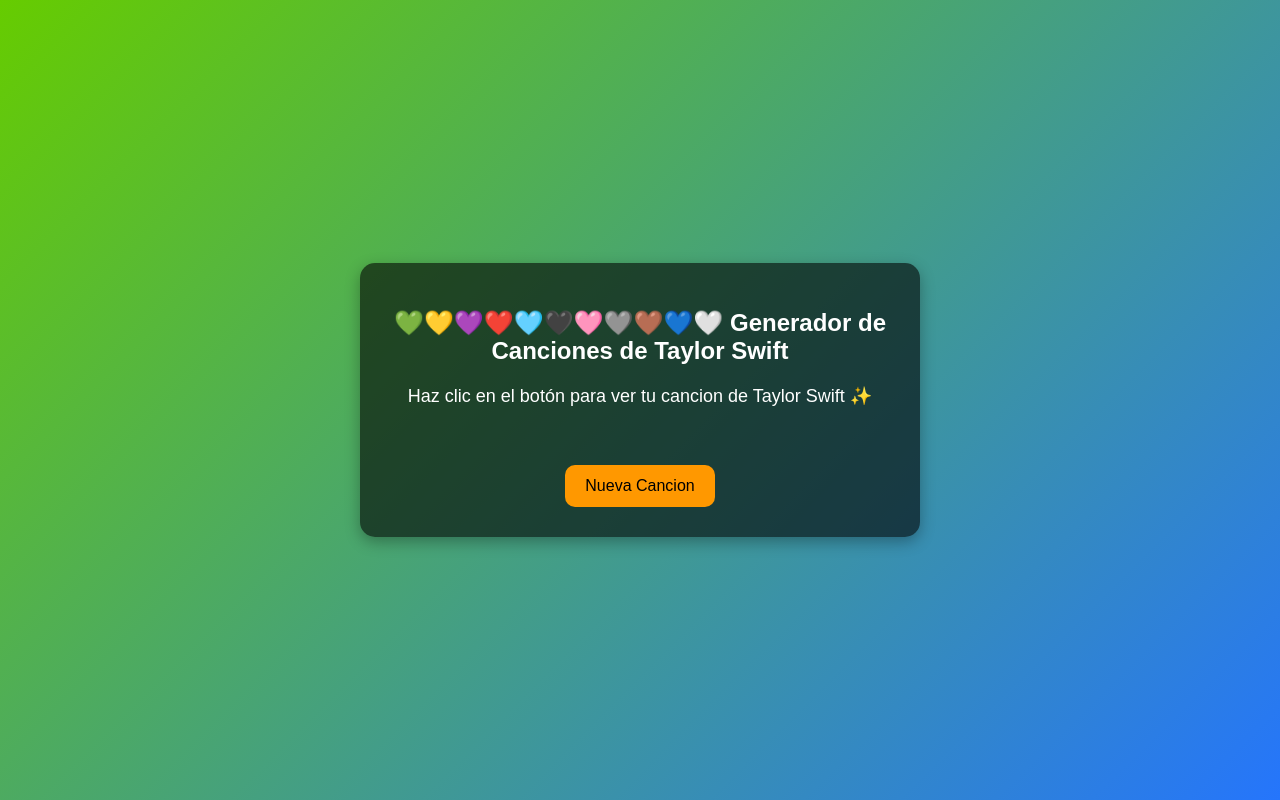
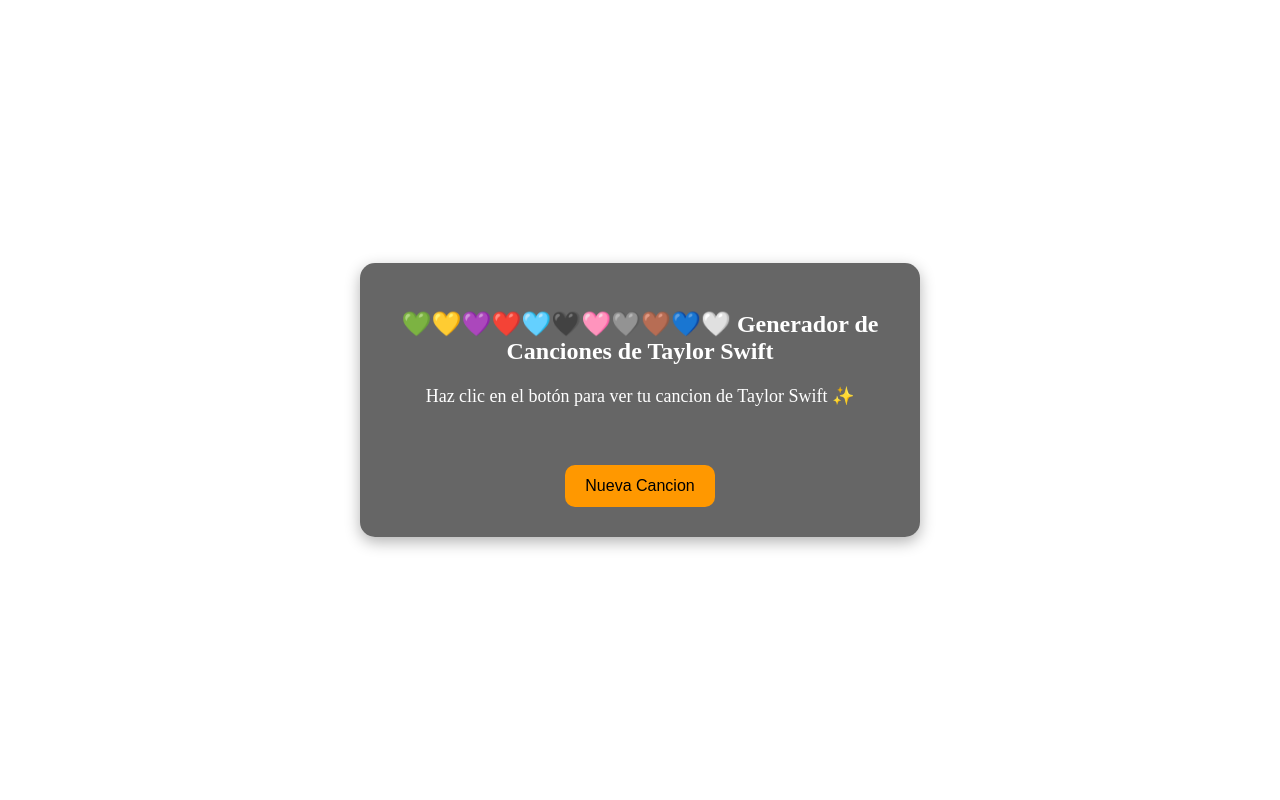
Before and after one commit to ednachavez1510-blip/UdelG, a plain HTML site: page index.html in a window 1280 px wide. Drawn offline with Linux system fonts and the light colour scheme.

Commit message:
Update style.css

```diff
--- a/style.css
+++ b/style.css
@@ -1,6 +1,6 @@
 body {
-  font-family: Arial, sans-serif;
-  background: linear-gradient(135deg, #66cc00, #2575fc);
+  font-family: Times New Roman, sans-serif;
+  background: pink(135deg, #66cc00, #2575fc);
   color: #fff;
   text-align: center;
   height: 100vh;
```
